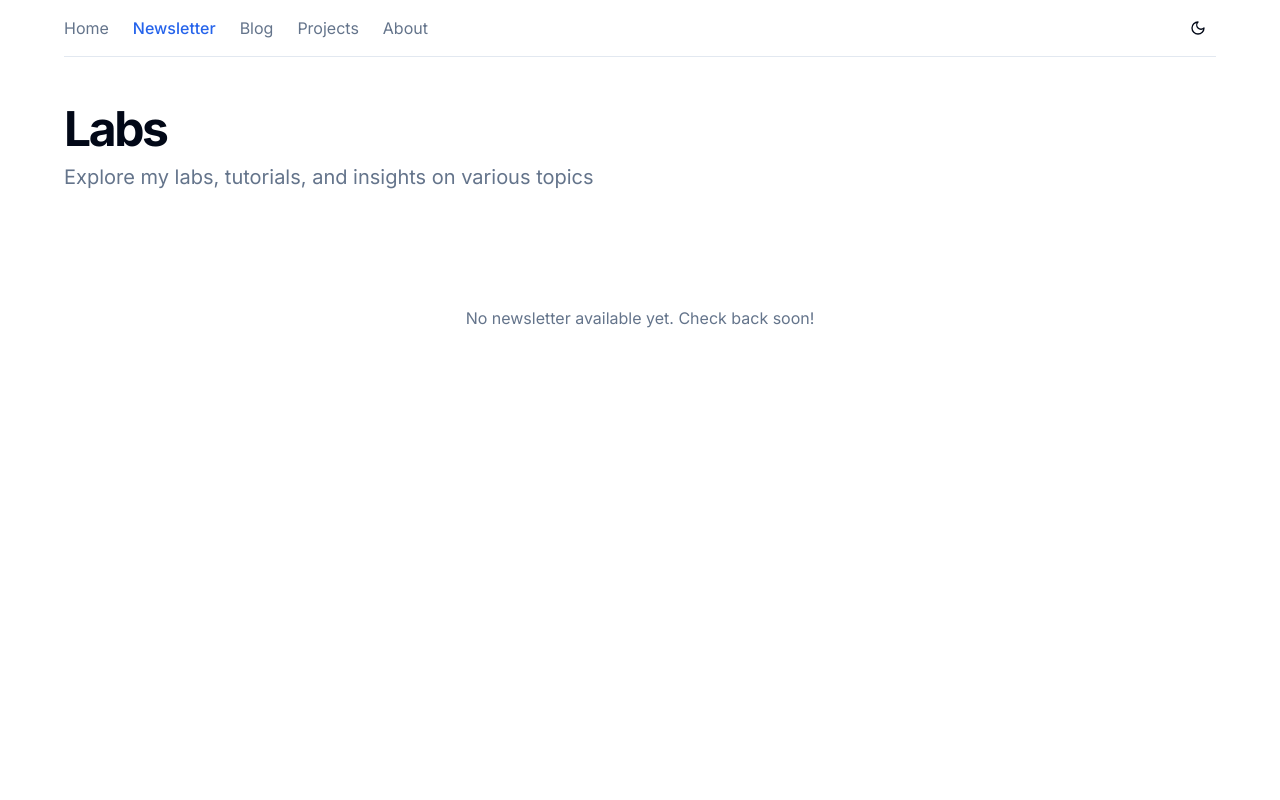
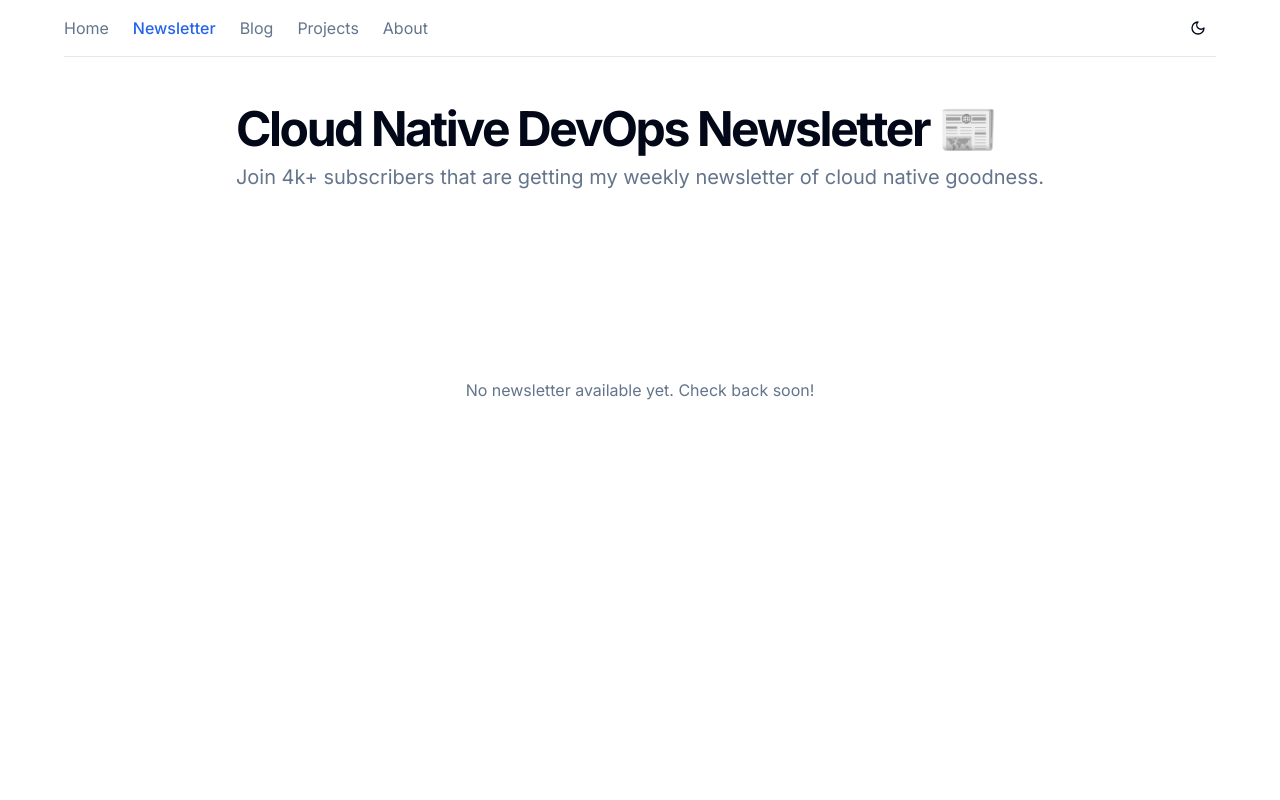
Before and after one commit to apella1/next-portfolio, a Next.js app: page /newsletter in a window 1280 px wide. Shown: the top 800 px of the page. Built offline with nearby package versions, Linux system fonts and the light colour scheme.

Commit message:
feat: update newsletter page

```diff
--- a/app/newsletter/newsletter-client.tsx
+++ b/app/newsletter/newsletter-client.tsx
@@ -1,6 +1,7 @@
 "use client";
 
 import NewsletterCard from "@/components/newsletter/newsletter-card";
+import NewsletterHeader from "@/components/newsletter/newsletter-header";
 import { Badge } from "@/components/ui/badge";
 import { Button } from "@/components/ui/button";
 import { cn } from "@/lib/utils";
@@ -42,22 +43,16 @@ const NewsletterClient = ({ initialLabs }: LabsClientProps) => {
   };
 
   return (
-    <section className="container py-12 min-h-screen">
-      <div className="flex flex-col">
+    <section className="container flex flex-col items-center py-12 min-h-screen">
+      <NewsletterHeader />
+      <div className="flex flex-col" id="past-issues">
         <div className="space-y-2">
-          <h1 className="text-3xl font-bold tracking-tighter sm:text-5xl">
-            Labs
-          </h1>
-          <p className="max-w-[900px] text-muted-foreground md:text-xl/relaxed lg:text-base/relaxed xl:text-xl/relaxed">
-            Explore my labs, tutorials, and insights on various topics
-          </p>
           {publishedLabs.length > 0 && (
             <p className="text-muted-foreground">
-              Click on the tags below to filter labs by topic
+              Click on the tags below to filter by topic
             </p>
           )}
         </div>
-
         <div className="w-full max-w-4xl">
           <div className="flex flex-wrap gap-2 justify-center py-4">
             {allTags.map((tag) => (
--- /dev/null
+++ b/components/newsletter/newsletter-header.tsx
@@ -0,0 +1,25 @@
+"use client";
+
+import EmailOctopusNewsletterForm from "@/components/email-octopus-newsletter-form";
+
+const NewsletterHeader = () => {
+  return (
+    <div className="space-y-6 mb-12">
+      <div className="space-y-2">
+        <h1 className="text-3xl font-bold tracking-tighter sm:text-5xl">
+          Cloud Native DevOps Newsletter 📰
+        </h1>
+        <p className="max-w-[900px] text-muted-foreground md:text-xl/relaxed lg:text-base/relaxed xl:text-xl/relaxed">
+          Join 4k+ subscribers that are getting my weekly newsletter of cloud
+          native goodness.
+        </p>
+      </div>
+
+      <div className="max-w-md">
+        <EmailOctopusNewsletterForm />
+      </div>
+    </div>
+  );
+};
+
+export default NewsletterHeader;
```
